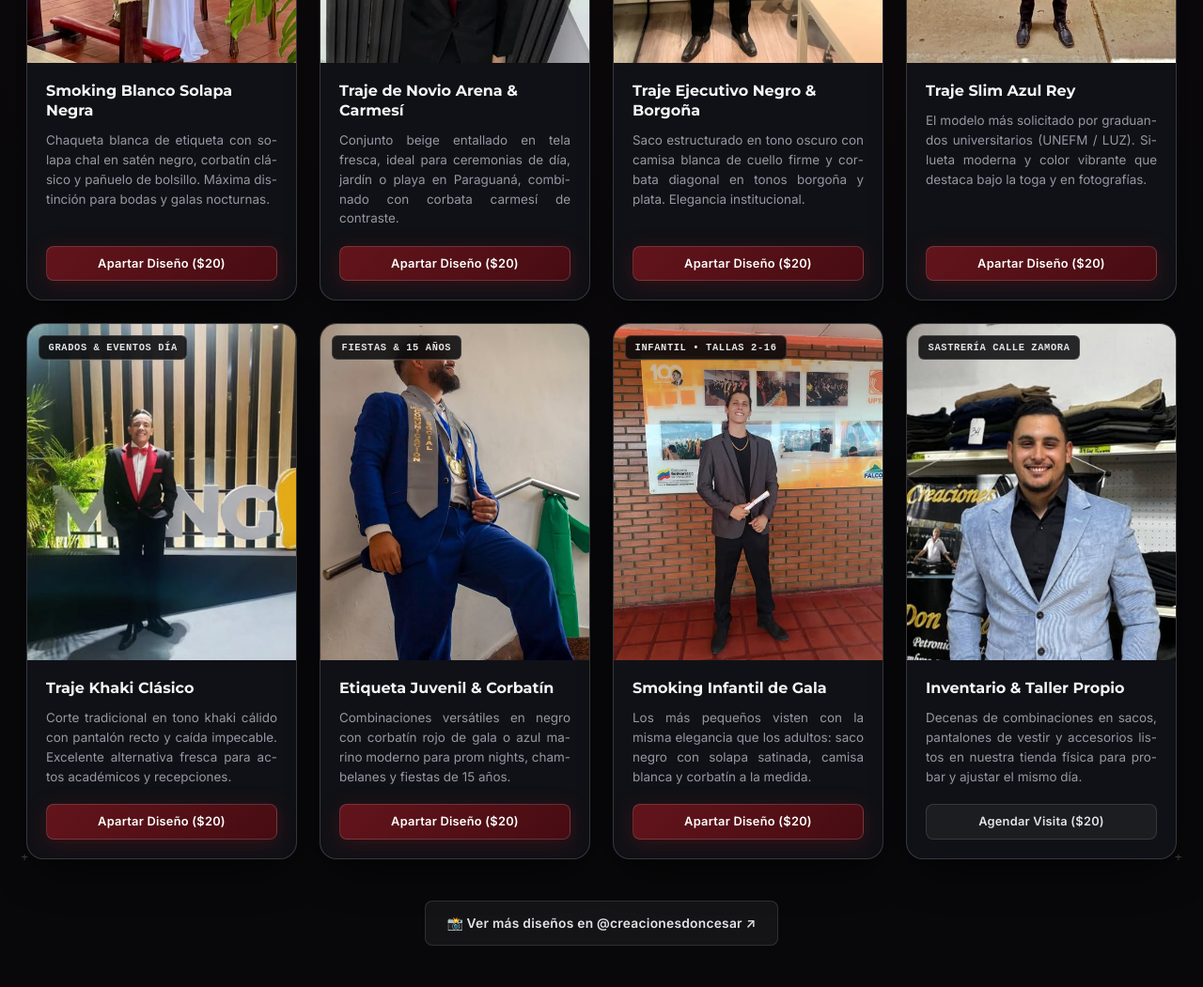
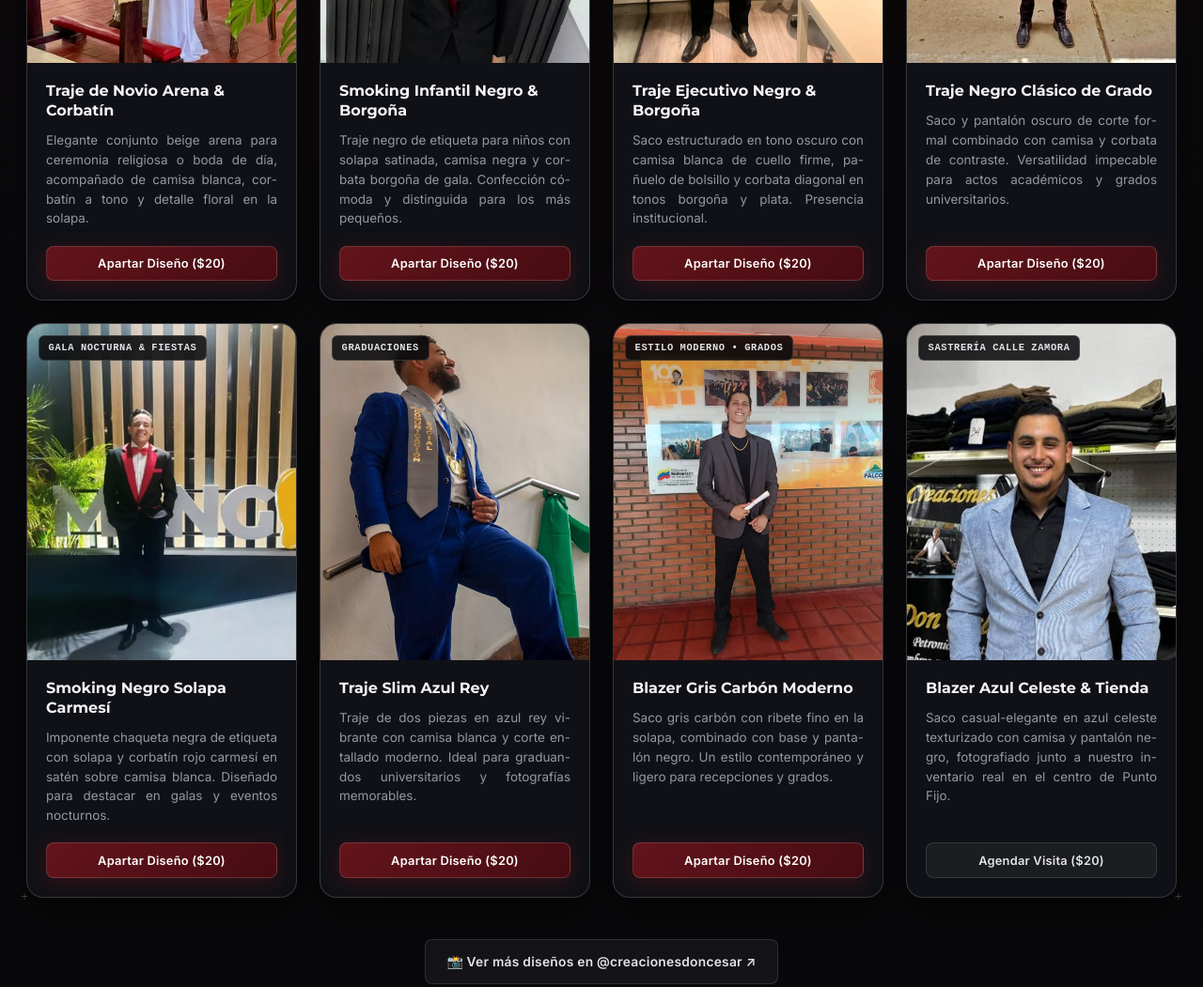
Before and after one commit to PetitJacquespierre/creacionesdoncesar, a plain HTML site: page index.html in a window 1280 px wide. Shown: the part 5780-6831 px from the top of the page at 94% size. Drawn offline with Linux system fonts and the light colour scheme; animation ran at ten frames a second.

Commit message:
fix(lookbook): align every Instagram photo title, tag and description 100% accurately with actual visual content

```diff
--- a/index.html
+++ b/index.html
@@ -501,50 +501,50 @@
         <span class="arch-cross arch-cross--bl" aria-hidden="true">+</span>
         <span class="arch-cross arch-cross--br" aria-hidden="true">+</span>
 
-        <!-- Diseño 1: Smoking Blanco de Gala -->
+        <!-- Diseño 1: Traje de Novio Arena & Corbatín -->
         <article class="lookbook-card">
           <div class="lookbook-card__img-wrap">
-            <span class="lookbook-tag">ETIQUETA GALA</span>
-            <img src="img/ig_gala_smoking_blanco.webp" alt="Smoking Blanco con Solapa Negra Creaciones Don César" class="lookbook-card__img" loading="lazy" />
+            <span class="lookbook-tag">BODAS & CEREMONIA</span>
+            <img src="img/ig_gala_smoking_blanco.webp" alt="Traje de Novio Beige Arena con Corbatín Creaciones Don César" class="lookbook-card__img" loading="lazy" />
           </div>
           <div class="lookbook-card__body">
-            <h3 class="lookbook-card__title">Smoking Blanco Solapa Negra</h3>
+            <h3 class="lookbook-card__title">Traje de Novio Arena & Corbatín</h3>
             <p class="lookbook-card__desc">
-              Chaqueta blanca de etiqueta con solapa chal en satén negro, corbatín clásico y pañuelo de bolsillo. Máxima distinción para bodas y galas nocturnas.
+              Elegante conjunto beige arena para ceremonia religiosa o boda de día, acompañado de camisa blanca, corbatín a tono y detalle floral en la solapa.
             </p>
-            <button type="button" class="btn-studio btn-studio--burgundy lookbook-card__btn" data-open-modal data-suit="Smoking Blanco Solapa Negra (Instagram)">
+            <button type="button" class="btn-studio btn-studio--burgundy lookbook-card__btn" data-open-modal data-suit="Traje de Novio Arena con Corbatín (Instagram)">
               Apartar Diseño ($20)
             </button>
           </div>
         </article>
 
-        <!-- Diseño 2: Traje Novio Beige / Arena -->
+        <!-- Diseño 2: Smoking Infantil Negro & Borgoña -->
         <article class="lookbook-card">
           <div class="lookbook-card__img-wrap">
-            <span class="lookbook-tag">BODAS DE DÍA / PLAYA</span>
-            <img src="img/ig_traje_novio_beige.webp" alt="Traje de Novio Beige Arena Creaciones Don César" class="lookbook-card__img" loading="lazy" />
+            <span class="lookbook-tag">INFANTIL • TALLAS 2-16</span>
+            <img src="img/ig_traje_novio_beige.webp" alt="Smoking Infantil Negro con Corbata Borgoña Creaciones Don César" class="lookbook-card__img" loading="lazy" />
           </div>
           <div class="lookbook-card__body">
-            <h3 class="lookbook-card__title">Traje de Novio Arena & Carmesí</h3>
+            <h3 class="lookbook-card__title">Smoking Infantil Negro & Borgoña</h3>
             <p class="lookbook-card__desc">
-              Conjunto beige entallado en tela fresca, ideal para ceremonias de día, jardín o playa en Paraguaná, combinado con corbata carmesí de contraste.
+              Traje negro de etiqueta para niños con solapa satinada, camisa negra y corbata borgoña de gala. Confección cómoda y distinguida para los más pequeños.
             </p>
-            <button type="button" class="btn-studio btn-studio--burgundy lookbook-card__btn" data-open-modal data-suit="Traje de Novio Beige Arena (Instagram)">
+            <button type="button" class="btn-studio btn-studio--burgundy lookbook-card__btn" data-open-modal data-suit="Smoking Infantil Negro y Borgoña (Instagram)">
               Apartar Diseño ($20)
             </button>
           </div>
         </article>
 
-        <!-- Diseño 3: Traje Ejecutivo Corporativo -->
+        <!-- Diseño 3: Traje Ejecutivo Negro & Borgoña -->
         <article class="lookbook-card">
           <div class="lookbook-card__img-wrap">
             <span class="lookbook-tag">EJECUTIVO / DIRECTIVO</span>
-            <img src="img/ig_traje_ejecutivo.webp" alt="Traje Ejecutivo Oscuro Creaciones Don César" class="lookbook-card__img" loading="lazy" />
+            <img src="img/ig_traje_ejecutivo.webp" alt="Traje Ejecutivo Negro con Corbata Borgoña Creaciones Don César" class="lookbook-card__img" loading="lazy" />
           </div>
           <div class="lookbook-card__body">
             <h3 class="lookbook-card__title">Traje Ejecutivo Negro & Borgoña</h3>
             <p class="lookbook-card__desc">
-              Saco estructurado en tono oscuro con camisa blanca de cuello firme y corbata diagonal en tonos borgoña y plata. Elegancia institucional.
+              Saco estructurado en tono oscuro con camisa blanca de cuello firme, pañuelo de bolsillo y corbata diagonal en tonos borgoña y plata. Presencia institucional.
             </p>
             <button type="button" class="btn-studio btn-studio--burgundy lookbook-card__btn" data-open-modal data-suit="Traje Ejecutivo Negro y Borgoña (Instagram)">
               Apartar Diseño ($20)
@@ -552,16 +552,50 @@
           </div>
         </article>
 
-        <!-- Diseño 4: Traje Azul Rey Graduación -->
+        <!-- Diseño 4: Traje Negro Formal de Graduación (UNEFM) -->
+        <article class="lookbook-card">
+          <div class="lookbook-card__img-wrap">
+            <span class="lookbook-tag">ACTO DE GRADO • UNEFM</span>
+            <img src="img/ig_traje_grado_azul_rey.webp" alt="Traje Negro Clásico de Graduación Punto Fijo" class="lookbook-card__img" loading="lazy" />
+          </div>
+          <div class="lookbook-card__body">
+            <h3 class="lookbook-card__title">Traje Negro Clásico de Grado</h3>
+            <p class="lookbook-card__desc">
+              Saco y pantalón oscuro de corte formal combinado con camisa y corbata de contraste. Versatilidad impecable para actos académicos y grados universitarios.
+            </p>
+            <button type="button" class="btn-studio btn-studio--burgundy lookbook-card__btn" data-open-modal data-suit="Traje Negro Clásico de Grado (Instagram)">
+              Apartar Diseño ($20)
+            </button>
+          </div>
+        </article>
+
+        <!-- Diseño 5: Smoking Negro Solapa Carmesí -->
+        <article class="lookbook-card">
+          <div class="lookbook-card__img-wrap">
+            <span class="lookbook-tag">GALA NOCTURNA & FIESTAS</span>
+            <img src="img/ig_traje_grado_khaki.webp" alt="Smoking Negro con Solapa Roja Carmesí Creaciones Don César" class="lookbook-card__img" loading="lazy" />
+          </div>
+          <div class="lookbook-card__body">
+            <h3 class="lookbook-card__title">Smoking Negro Solapa Carmesí</h3>
+            <p class="lookbook-card__desc">
+              Imponente chaqueta negra de etiqueta con solapa y corbatín rojo carmesí en satén sobre camisa blanca. Diseñado para destacar en galas y eventos nocturnos.
+            </p>
+            <button type="button" class="btn-studio btn-studio--burgundy lookbook-card__btn" data-open-modal data-suit="Smoking Negro Solapa Carmesí (Instagram)">
+              Apartar Diseño ($20)
+            </button>
+          </div>
+        </article>
+
+        <!-- Diseño 6: Traje Slim Azul Rey -->
         <article class="lookbook-card">
           <div class="lookbook-card__img-wrap">
             <span class="lookbook-tag">GRADUACIONES</span>
-            <img src="img/ig_traje_grado_azul_rey.webp" alt="Traje Azul Rey de Graduación Punto Fijo" class="lookbook-card__img" loading="lazy" />
+            <img src="img/ig_grado_smoking_corbatin.jpg" alt="Traje Azul Rey de Graduación Creaciones Don César" class="lookbook-card__img" loading="lazy" />
           </div>
           <div class="lookbook-card__body">
             <h3 class="lookbook-card__title">Traje Slim Azul Rey</h3>
             <p class="lookbook-card__desc">
-              El modelo más solicitado por graduandos universitarios (UNEFM / LUZ). Silueta moderna y color vibrante que destaca bajo la toga y en fotografías.
+              Traje de dos piezas en azul rey vibrante con camisa blanca y corte entallado moderno. Ideal para graduandos universitarios y fotografías memorables.
             </p>
             <button type="button" class="btn-studio btn-studio--burgundy lookbook-card__btn" data-open-modal data-suit="Traje Slim Azul Rey Graduación (Instagram)">
               Apartar Diseño ($20)
@@ -569,69 +603,35 @@
           </div>
         </article>
 
-        <!-- Diseño 5: Traje Khaki / Arena Clásico -->
+        <!-- Diseño 7: Blazer Gris Carbón Moderno -->
         <article class="lookbook-card">
           <div class="lookbook-card__img-wrap">
-            <span class="lookbook-tag">GRADOS & EVENTOS DÍA</span>
-            <img src="img/ig_traje_grado_khaki.webp" alt="Traje Khaki Clásico Creaciones Don César" class="lookbook-card__img" loading="lazy" />
+            <span class="lookbook-tag">ESTILO MODERNO • GRADOS</span>
+            <img src="img/ig_ninos_etiqueta.webp" alt="Blazer Gris Carbón Moderno Creaciones Don César" class="lookbook-card__img" loading="lazy" />
           </div>
           <div class="lookbook-card__body">
-            <h3 class="lookbook-card__title">Traje Khaki Clásico</h3>
+            <h3 class="lookbook-card__title">Blazer Gris Carbón Moderno</h3>
             <p class="lookbook-card__desc">
-              Corte tradicional en tono khaki cálido con pantalón recto y caída impecable. Excelente alternativa fresca para actos académicos y recepciones.
+              Saco gris carbón con ribete fino en la solapa, combinado con base y pantalón negro. Un estilo contemporáneo y ligero para recepciones y grados.
             </p>
-            <button type="button" class="btn-studio btn-studio--burgundy lookbook-card__btn" data-open-modal data-suit="Traje Khaki Clásico (Instagram)">
+            <button type="button" class="btn-studio btn-studio--burgundy lookbook-card__btn" data-open-modal data-suit="Blazer Gris Carbón Moderno (Instagram)">
               Apartar Diseño ($20)
             </button>
           </div>
         </article>
 
-        <!-- Diseño 6: Smoking con Corbatín Rojo & Azul -->
-        <article class="lookbook-card">
-          <div class="lookbook-card__img-wrap">
-            <span class="lookbook-tag">FIESTAS & 15 AÑOS</span>
-            <img src="img/ig_grado_smoking_corbatin.jpg" alt="Smoking Negro y Traje Azul Marino Creaciones Don César" class="lookbook-card__img" loading="lazy" />
-          </div>
-          <div class="lookbook-card__body">
-            <h3 class="lookbook-card__title">Etiqueta Juvenil & Corbatín</h3>
-            <p class="lookbook-card__desc">
-              Combinaciones versátiles en negro con corbatín rojo de gala o azul marino moderno para prom nights, chambelanes y fiestas de 15 años.
-            </p>
-            <button type="button" class="btn-studio btn-studio--burgundy lookbook-card__btn" data-open-modal data-suit="Etiqueta Juvenil con Corbatín (Instagram)">
-              Apartar Diseño ($20)
-            </button>
-          </div>
-        </article>
-
-        <!-- Diseño 7: Etiqueta Infantil -->
-        <article class="lookbook-card">
-          <div class="lookbook-card__img-wrap">
-            <span class="lookbook-tag">INFANTIL • TALLAS 2-16</span>
-            <img src="img/ig_ninos_etiqueta.webp" alt="Smoking Infantil Negro Creaciones Don César" class="lookbook-card__img" loading="lazy" />
-          </div>
-          <div class="lookbook-card__body">
-            <h3 class="lookbook-card__title">Smoking Infantil de Gala</h3>
-            <p class="lookbook-card__desc">
-              Los más pequeños visten con la misma elegancia que los adultos: saco negro con solapa satinada, camisa blanca y corbatín a la medida.
-            </p>
-            <button type="button" class="btn-studio btn-studio--burgundy lookbook-card__btn" data-open-modal data-suit="Smoking Infantil de Gala (Instagram)">
-              Apartar Diseño ($20)
-            </button>
-          </div>
-        </article>
-
-        <!-- Diseño 8: Inventario y Taller Real -->
+        <!-- Diseño 8: Blazer Azul Celeste & Tienda Física -->
         <article class="lookbook-card">
           <div class="lookbook-card__img-wrap">
             <span class="lookbook-tag">SASTRERÍA CALLE ZAMORA</span>
-            <img src="img/ig_taller_sastreria.jpg" alt="Taller e Inventario de Sastrería Don César" class="lookbook-card__img" loading="lazy" />
+            <img src="img/ig_taller_sastreria.jpg" alt="Blazer Azul Celeste en Tienda Creaciones Don César" class="lookbook-card__img" loading="lazy" />
           </div>
           <div class="lookbook-card__body">
-            <h3 class="lookbook-card__title">Inventario & Taller Propio</h3>
+            <h3 class="lookbook-card__title">Blazer Azul Celeste & Tienda</h3>
             <p class="lookbook-card__desc">
-              Decenas de combinaciones en sacos, pantalones de vestir y accesorios listos en nuestra tienda física para probar y ajustar el mismo día.
+              Saco casual-elegante en azul celeste texturizado con camisa y pantalón negro, fotografiado junto a nuestro inventario real en el centro de Punto Fijo.
             </p>
-            <button type="button" class="btn-studio btn-studio--silver lookbook-card__btn" data-open-modal data-suit="Consulta de Inventario en Tienda">
+            <button type="button" class="btn-studio btn-studio--silver lookbook-card__btn" data-open-modal data-suit="Blazer Azul Celeste en Tienda (Instagram)">
               Agendar Visita ($20)
             </button>
           </div>
```
